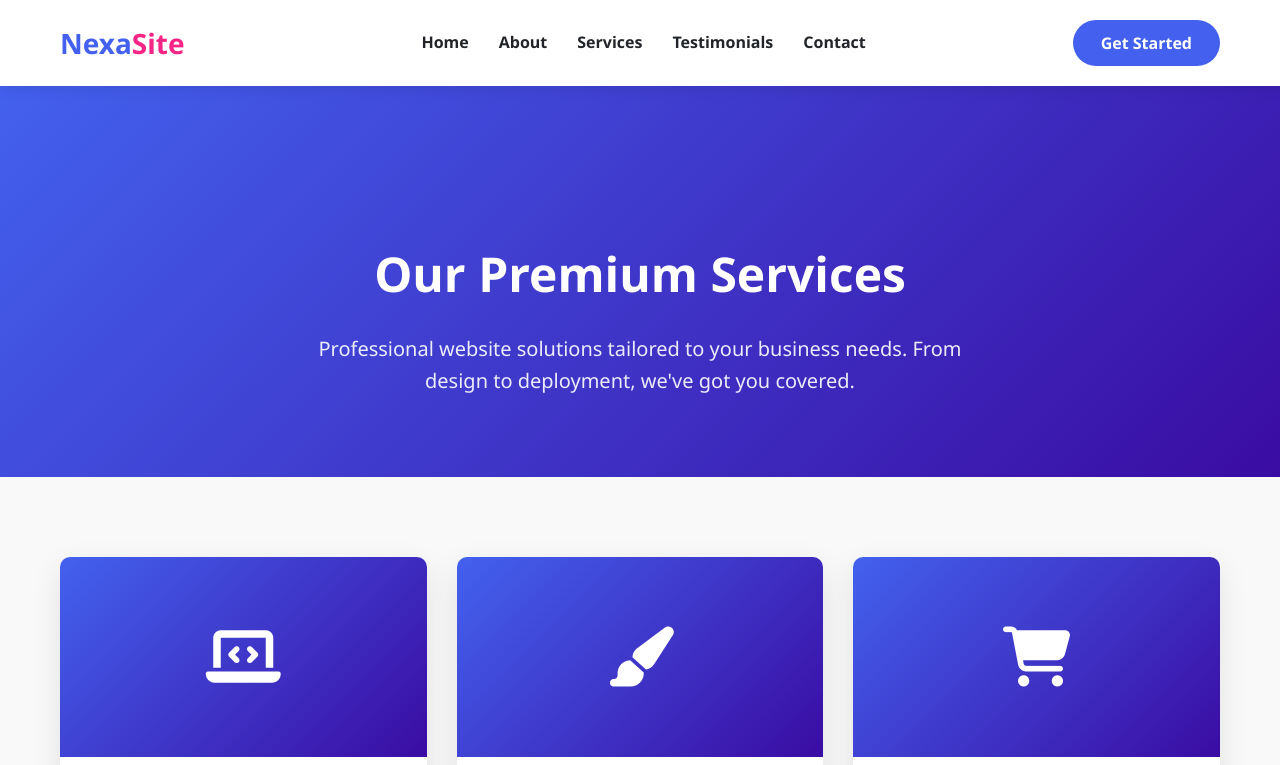
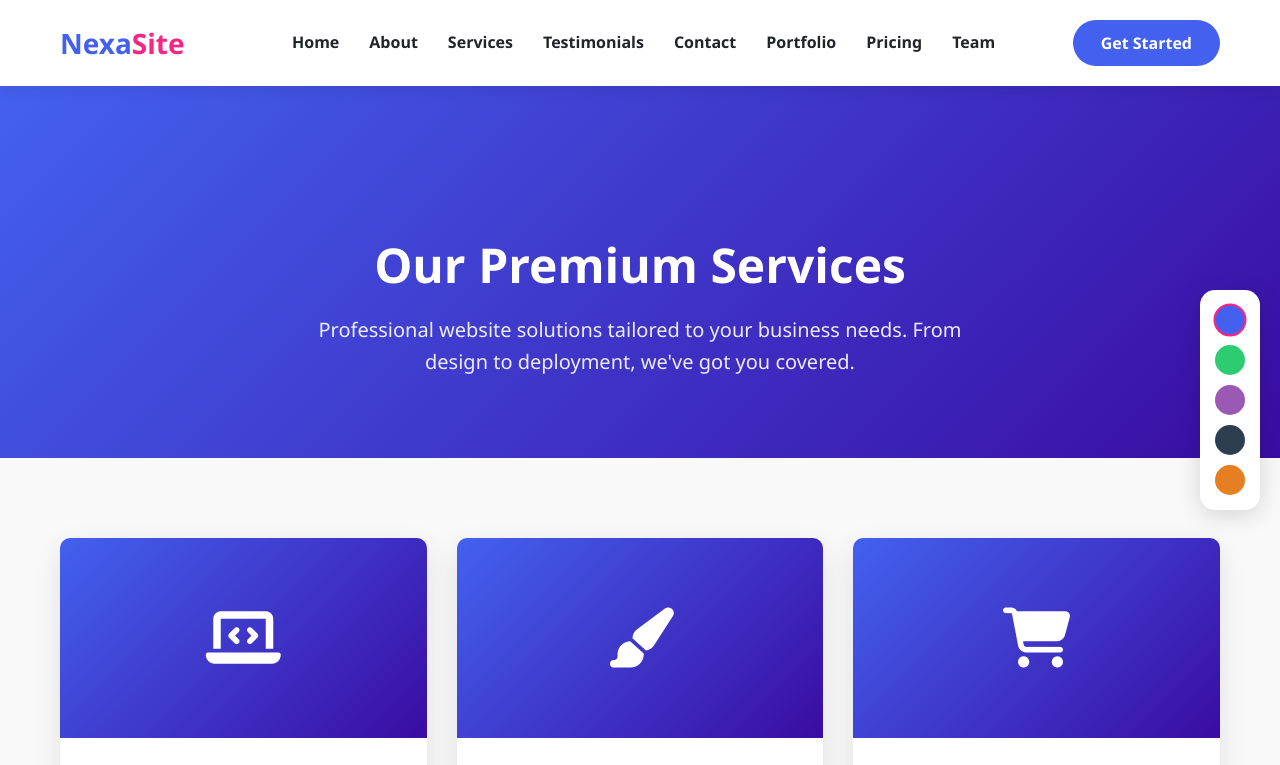
Before and after one commit to Satemgelial/nexasite-template, a plain HTML site: page pages/services.html in a window 1280 px wide. Shown: the top 765 px of the page. Drawn offline with Linux system fonts and the light colour scheme; files that its build step writes are made by us from their sources.

Commit message:
Implement theme switcher in services.html
Added theme switcher options to the services page.

```diff
--- a/pages/services.html
+++ b/pages/services.html
@@ -5,6 +5,8 @@
     <meta name="viewport" content="width=device-width, initial-scale=1.0">
     <title>Our Services | NexaSite</title>
     <link rel="stylesheet" href="https://cdnjs.cloudflare.com/ajax/libs/font-awesome/6.4.0/css/all.min.css">
+    <link rel="stylesheet" href="style.css">
+    <link rel="stylesheet" href="themes.css">
     <style>
         /* Reuse your existing styles from index.html */
         :root {
@@ -374,12 +376,24 @@
                     <li><a href="services.html" class="active">Services</a></li>
                     <li><a href="../index.html#testimonials">Testimonials</a></li>
                     <li><a href="contact.html">Contact</a></li>
+                    <li><a href="pages/portfolio.html">Portfolio</a></li>
+                    <li><a href="pages/pricing.html">Pricing</a></li>
+                    <li><a href="pages/team.html">Team</a></li>
                 </ul>
 
                 <button class="cta-button" onclick="window.location.href='contact.html'">Get Started</button>
             </nav>
         </div>
     </header>
+
+    <!-- Add in body, before closing tag -->
+<div class="theme-switcher">
+    <div class="theme-option active" data-theme="blue" title="Blue Theme"></div>
+    <div class="theme-option" data-theme="green" title="Green Theme"></div>
+    <div class="theme-option" data-theme="purple" title="Purple Theme"></div>
+    <div class="theme-option" data-theme="dark" title="Dark Theme"></div>
+    <div class="theme-option" data-theme="orange" title="Orange Theme"></div>
+</div>
 
     <!-- Hero Section -->
     <section class="services-hero">
```
